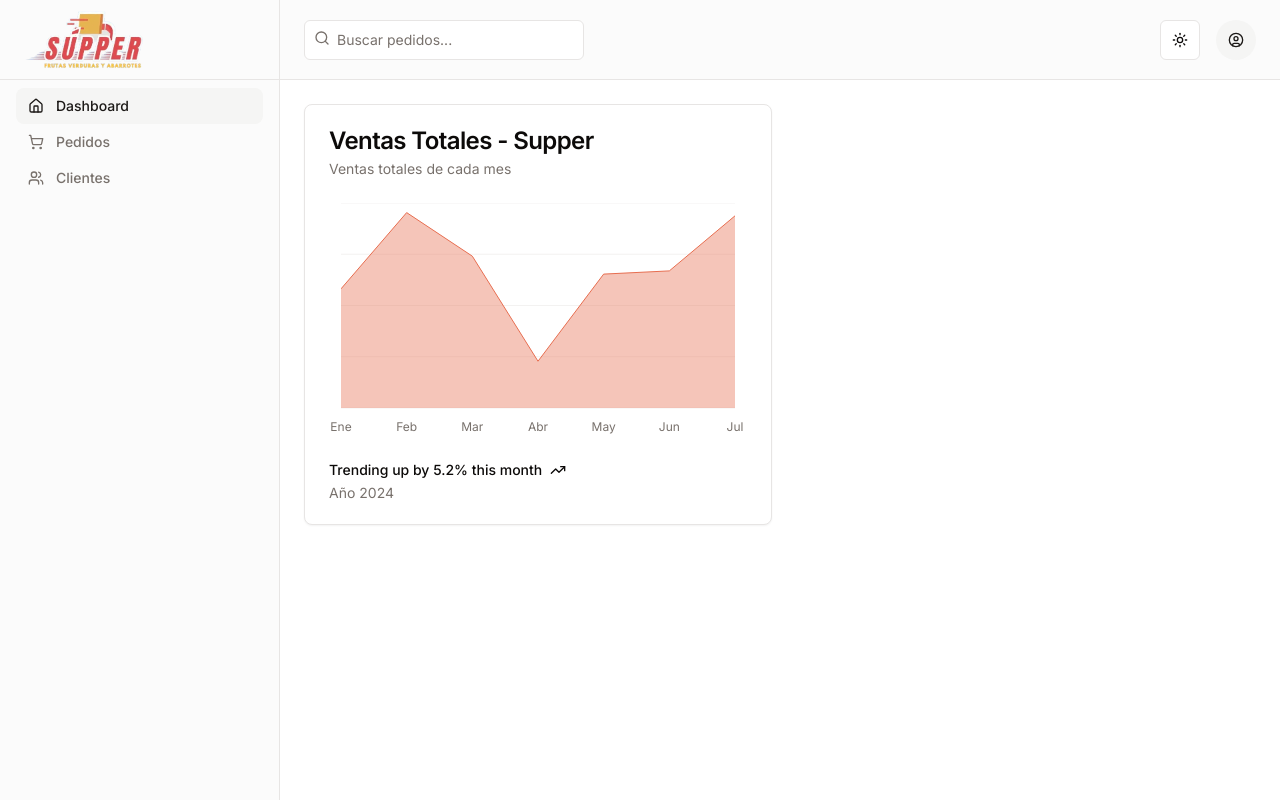
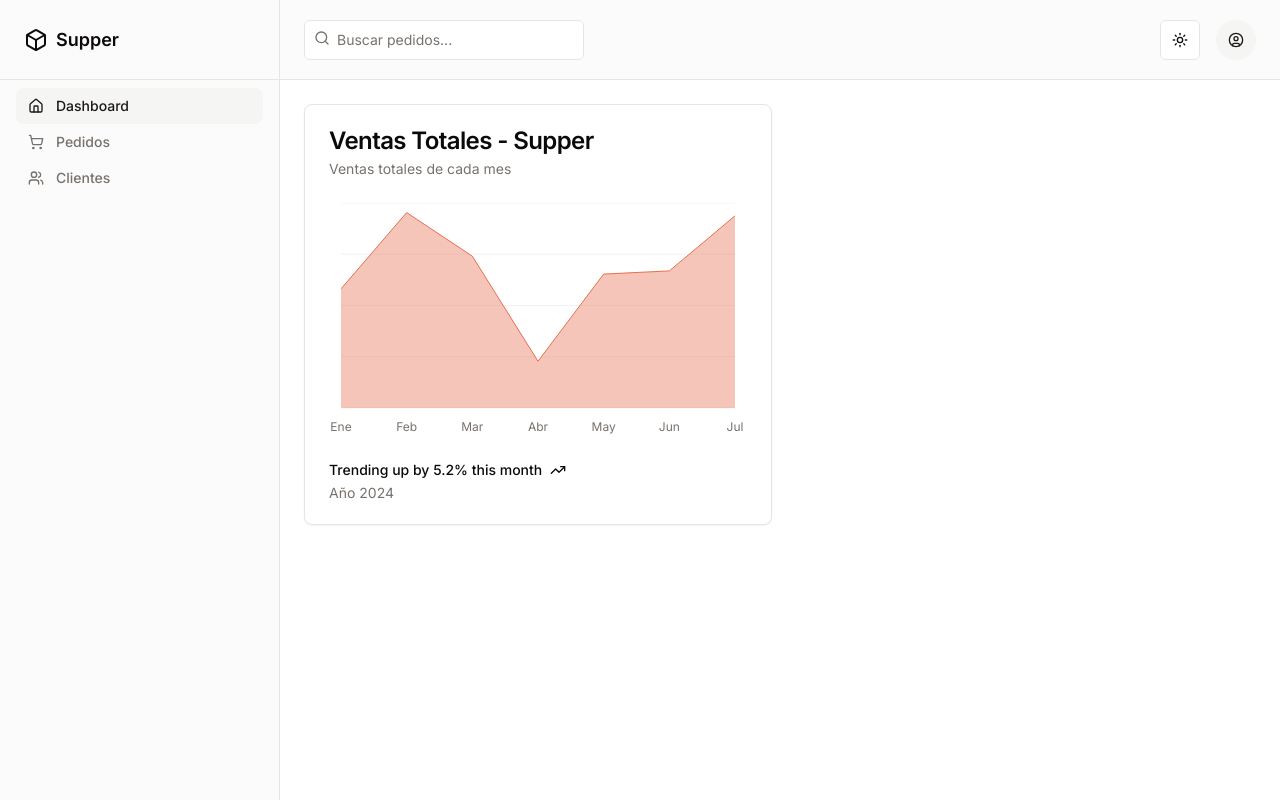
Before and after one commit to bananawebsolutions/supper-admin, a Next.js app: page / in a window 1280 px wide. Built offline with nearby package versions, Linux system fonts and the light colour scheme.

Commit message:
changed logo on navigation bar

```diff
--- a/components/sidebar.tsx
+++ b/components/sidebar.tsx
@@ -1,5 +1,6 @@
 import Link from "next/link";
 import {
+    BoxIcon,
     // Bell,
     CircleUser,
     Home,
@@ -23,7 +24,6 @@ import { Sheet, SheetContent, SheetTrigger } from "@/components/ui/sheet";
 import { ModeToggle } from "@/components/ui/mode-toggle";
 import AdminSearch from "@/components/features/admin-search";
 import Navigation from "./navigation";
-import Image from "next/image";
 
 export default function Sidebar({ children }: { children: React.ReactNode }) {
     return (
@@ -33,14 +33,12 @@ export default function Sidebar({ children }: { children: React.ReactNode }) {
                     <div className="flex items-center border-b px-4 h-[80px] lg:px-6">
                         <Link
                             href="/"
-                            className="flex items-center gap-2 font-semibold"
+                            className="flex items-center gap-2 font-semibold text-lg"
                         >
-                            <Image
-                                src="/logo-supper.webp"
-                                alt="Logo Supper"
-                                width={120}
-                                height={120}
-                            />
+                            <span>
+                                <BoxIcon />
+                            </span>
+                            Supper
                         </Link>
                         {/* <Button
                             variant="outline"
@@ -79,12 +77,10 @@ export default function Sidebar({ children }: { children: React.ReactNode }) {
                                     href="#"
                                     className="flex items-center gap-2 text-lg font-semibold"
                                 >
-                                    <Image
-                                        src={"/logo-supper.webp"}
-                                        alt="Logo Supper"
-                                        width={120}
-                                        height={120}
-                                    />
+                                    <span>
+                                        <BoxIcon />
+                                    </span>
+                                    Supper
                                 </Link>
                                 <Link
                                     href="/"
```
